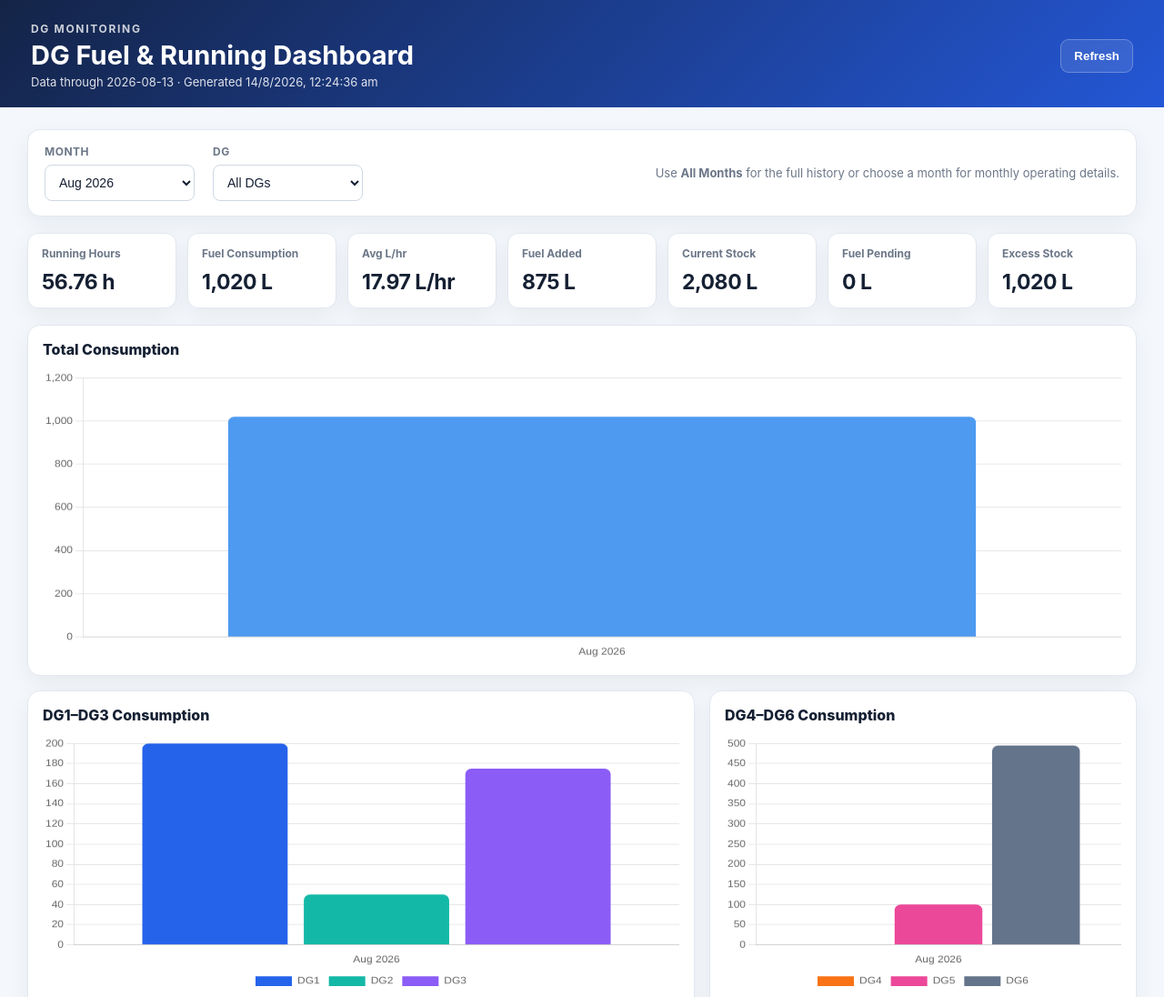
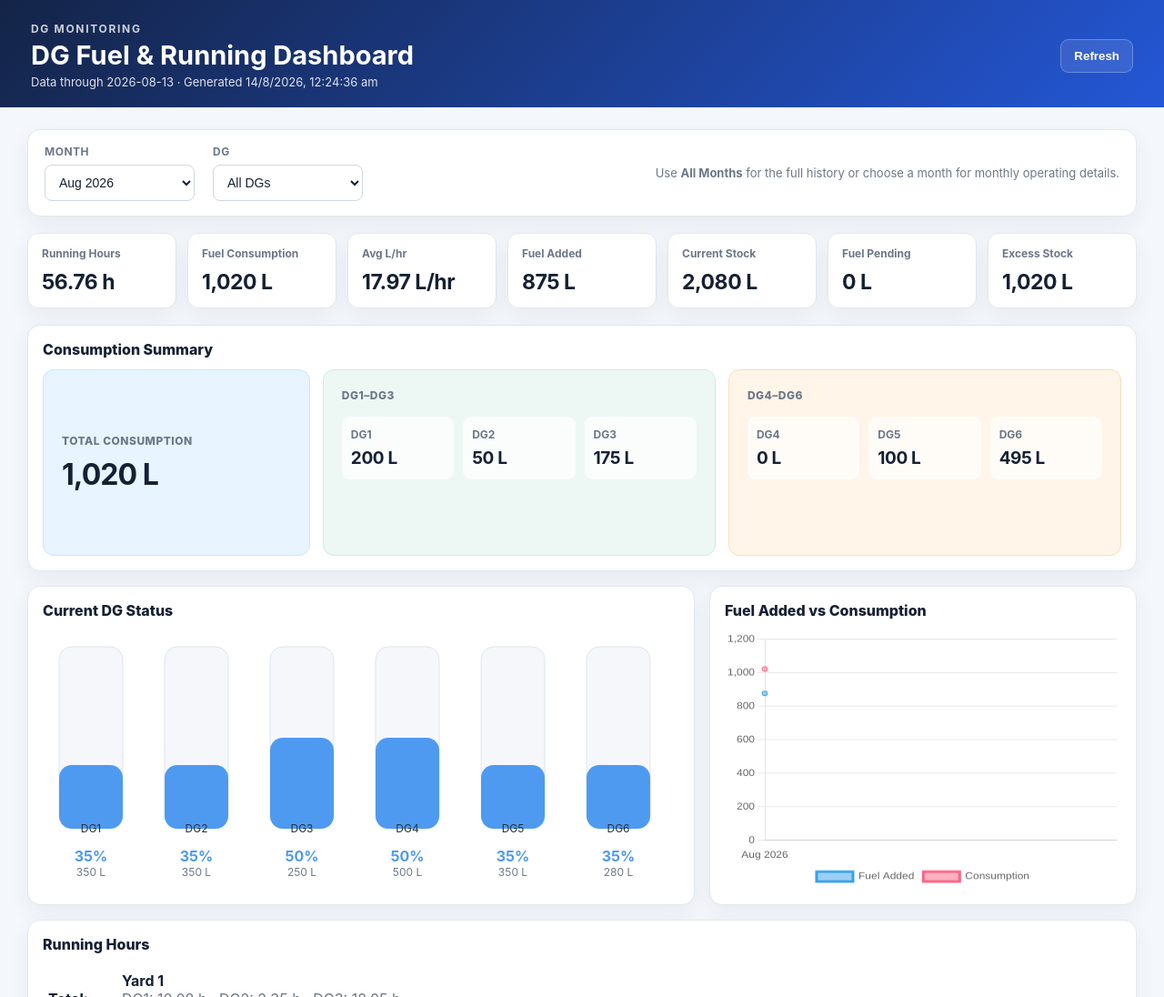
Before and after one commit to Godrej-Park-Retreat/DG-Dashboard, a plain HTML site: page site/index.html in a window 1280 px wide. Shown: the top 1096 px of the page at 91% size. Drawn offline with nearby package versions, Linux system fonts and the light colour scheme.

Commit message:
Refinements

```diff
--- a/site/app.js
+++ b/site/app.js
@@ -132,10 +132,6 @@ function makeChart(id, config) {
 }
 
 const common = { responsive:true, maintainAspectRatio:false, plugins:{ legend:{ display:false } }, scales:{ x:{ grid:{ display:false } }, y:{ beginAtZero:true } } };
-const DG_COLORS = {
-  DG1: '#2563eb', DG2: '#14b8a6', DG3: '#8b5cf6',
-  DG4: '#f97316', DG5: '#ec4899', DG6: '#64748b'
-};
 
 function renderCharts(rows) {
   const { month, dg } = selected();
@@ -152,34 +148,7 @@ function renderCharts(rows) {
     return h ? c/h : 0;
   });
 
-  const consumptionByDg = (dgs) => dgs.map(dgName => ({
-    label: dgName,
-    data: monthKeys.map(m => chartRows
-      .filter(r => r.month === m && r.dg === dgName)
-      .reduce((sum, r) => sum + Number(r.consumption || 0), 0)),
-    backgroundColor: DG_COLORS[dgName],
-    borderRadius: 7
-  }));
-  const consumptionOptions = {
-    ...common,
-    plugins: { legend: { display: true, position: 'bottom' } }
-  };
-
-  makeChart('totalConsumptionChart', {
-    type: 'bar',
-    data: { labels, datasets: [{ label: 'Total Consumption (L)', data: consumption, backgroundColor: '#4e9af1', borderRadius: 7 }] },
-    options: { ...common }
-  });
-  makeChart('yard1ConsumptionChart', {
-    type: 'bar',
-    data: { labels, datasets: consumptionByDg(['DG1', 'DG2', 'DG3']) },
-    options: consumptionOptions
-  });
-  makeChart('yard2ConsumptionChart', {
-    type: 'bar',
-    data: { labels, datasets: consumptionByDg(['DG4', 'DG5', 'DG6']) },
-    options: consumptionOptions
-  });
+  renderConsumptionSummary(chartRows);
 
   // Running hours: monthly overview (bars) or daily ECG-like line when a month is selected
   if (month === 'ALL') {
@@ -219,6 +188,30 @@ function renderCharts(rows) {
 
   // Render status tanks as SVGs instead of Chart.js bar to get a cleaner 'tank' look
   renderStatusTanks(current);
+}
+
+function renderConsumptionSummary(rows) {
+  const total = rows.reduce((sum, row) => sum + Number(row.consumption || 0), 0);
+  const group = (title, dgs, className) => `
+    <div class="consumption-group ${className}">
+      <div class="consumption-group-title">${title}</div>
+      <div class="consumption-dgs">
+        ${dgs.map(dgName => {
+          const value = rows
+            .filter(row => row.dg === dgName)
+            .reduce((sum, row) => sum + Number(row.consumption || 0), 0);
+          return `<div class="consumption-dg"><span>${dgName}</span><strong>${money(value)}</strong></div>`;
+        }).join('')}
+      </div>
+    </div>`;
+  document.getElementById('consumptionSummary').innerHTML = `
+    <div class="consumption-total">
+      <div class="consumption-label">Total Consumption</div>
+      <strong>${money(total)}</strong>
+    </div>
+    ${group('DG1–DG3', ['DG1', 'DG2', 'DG3'], 'yard-1')}
+    ${group('DG4–DG6', ['DG4', 'DG5', 'DG6'], 'yard-2')}
+  `;
 }
 
 function renderStatusTanks(current) {
--- a/site/index.html
+++ b/site/index.html
@@ -41,17 +41,9 @@
     </section>
 
     <section class="grid charts-grid">
-      <article class="card chart-card wide">
-        <div class="card-title">Total Consumption</div>
-        <canvas id="totalConsumptionChart"></canvas>
-      </article>
-      <article class="card chart-card">
-        <div class="card-title">DG1–DG3 Consumption</div>
-        <canvas id="yard1ConsumptionChart"></canvas>
-      </article>
-      <article class="card chart-card">
-        <div class="card-title">DG4–DG6 Consumption</div>
-        <canvas id="yard2ConsumptionChart"></canvas>
+      <article class="card chart-card wide consumption-card">
+        <div class="card-title">Consumption Summary</div>
+        <div id="consumptionSummary" class="consumption-summary"></div>
       </article>
       <article class="card chart-card">
         <div class="card-title">Current DG Status</div>
--- a/site/styles.css
+++ b/site/styles.css
@@ -30,9 +30,22 @@ select { min-width: 165px; padding: 10px 34px 10px 11px; border:1px solid #cfd7e
 .grid { display:grid; grid-template-columns: 1fr 1fr; gap:16px; }
 .chart-card { padding: 16px; min-height: 340px; }
 .chart-card.wide { grid-column: span 2; min-height: 380px; }
+.chart-card.consumption-card { min-height: 0; }
 .card-title { font-weight: 800; margin-bottom: 12px; }
 .chart-card canvas { width:100% !important; height: 285px !important; }
 .chart-card.wide canvas { height: 320px !important; }
+.consumption-summary { display:grid; grid-template-columns: minmax(190px, .85fr) repeat(2, minmax(260px, 1.25fr)); gap:14px; align-items:stretch; min-height:205px; }
+.consumption-total, .consumption-group { border-radius:12px; padding:20px; }
+.consumption-total { background:#e8f4ff; border:1px solid #cce7fb; display:flex; flex-direction:column; justify-content:center; }
+.consumption-group.yard-1 { background:#edf8f4; border:1px solid #cfeddf; }
+.consumption-group.yard-2 { background:#fff5e8; border:1px solid #f9deb9; }
+.consumption-label, .consumption-group-title { color:var(--muted); font-size:12px; font-weight:800; letter-spacing:.04em; text-transform:uppercase; }
+.consumption-total strong { font-size:32px; letter-spacing:-.03em; margin-top:10px; }
+.consumption-group-title { margin-bottom:16px; }
+.consumption-dgs { display:grid; grid-template-columns:repeat(3, 1fr); gap:10px; }
+.consumption-dg { background:rgba(255,255,255,.72); border-radius:9px; padding:12px 10px; }
+.consumption-dg span { display:block; color:var(--muted); font-size:12px; font-weight:700; margin-bottom:7px; }
+.consumption-dg strong { font-size:19px; letter-spacing:-.02em; }
 .table-card { margin-top:16px; overflow: hidden; }
 .table-head { padding: 16px 18px 8px; }
 .muted { color:var(--muted); font-size:13px; }
@@ -48,7 +61,7 @@ th { background:#fafbfd; color:var(--muted); font-size:11px; text-transform:uppe
 .alert.bad { background:#fff0ef; color:var(--bad); }
 .footer { padding:20px 30px 35px; text-align:center; color:var(--muted); font-size:12px; }
 @media (max-width: 1200px) { .kpis { grid-template-columns: repeat(4, 1fr); } .filter-help { display:none; } }
-@media (max-width: 800px) { .topbar { padding:20px; flex-direction:column; align-items:flex-start; } .page { padding:18px; } .filters { flex-wrap:wrap; } .kpis { grid-template-columns: repeat(2, 1fr); } .grid { grid-template-columns:1fr; } .chart-card.wide { grid-column: span 1; } }
+@media (max-width: 800px) { .topbar { padding:20px; flex-direction:column; align-items:flex-start; } .page { padding:18px; } .filters { flex-wrap:wrap; } .kpis { grid-template-columns: repeat(2, 1fr); } .grid { grid-template-columns:1fr; } .chart-card.wide { grid-column: span 1; } .consumption-summary { grid-template-columns:1fr; } }
 
 /* Status tanks */
 .status-tanks { display:flex; align-items:flex-end; gap:12px; padding:8px; }
```
